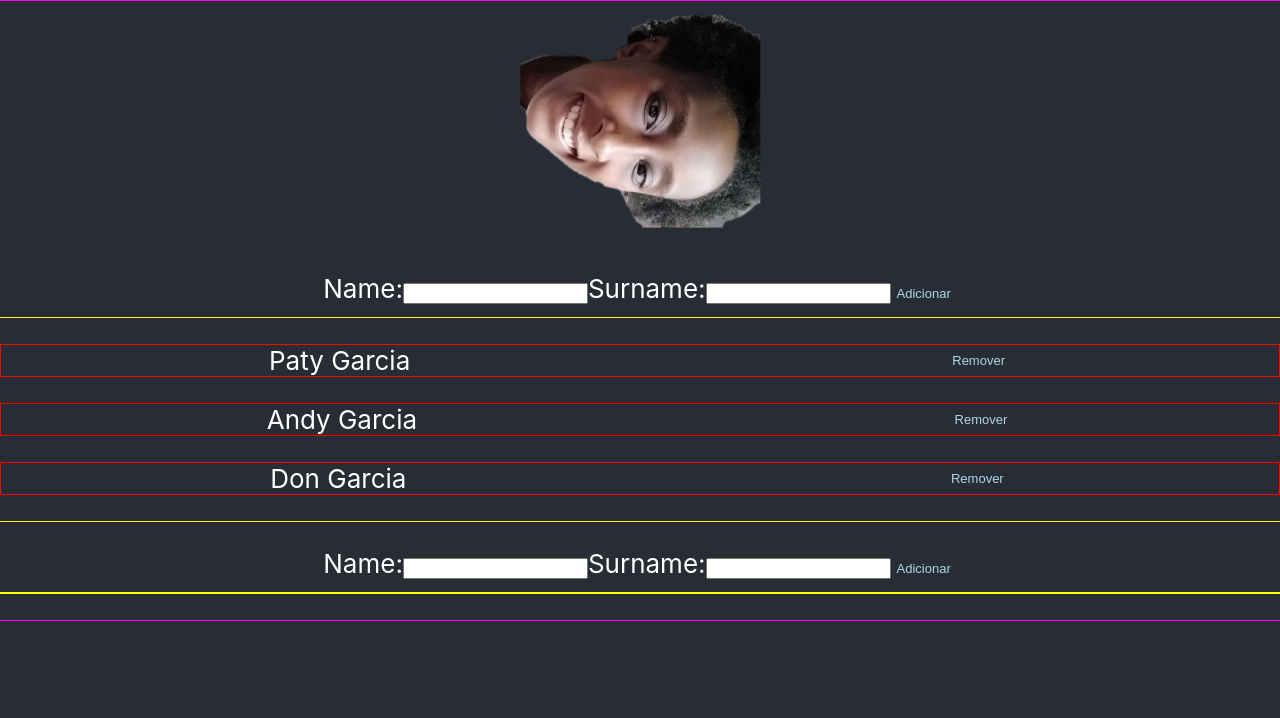
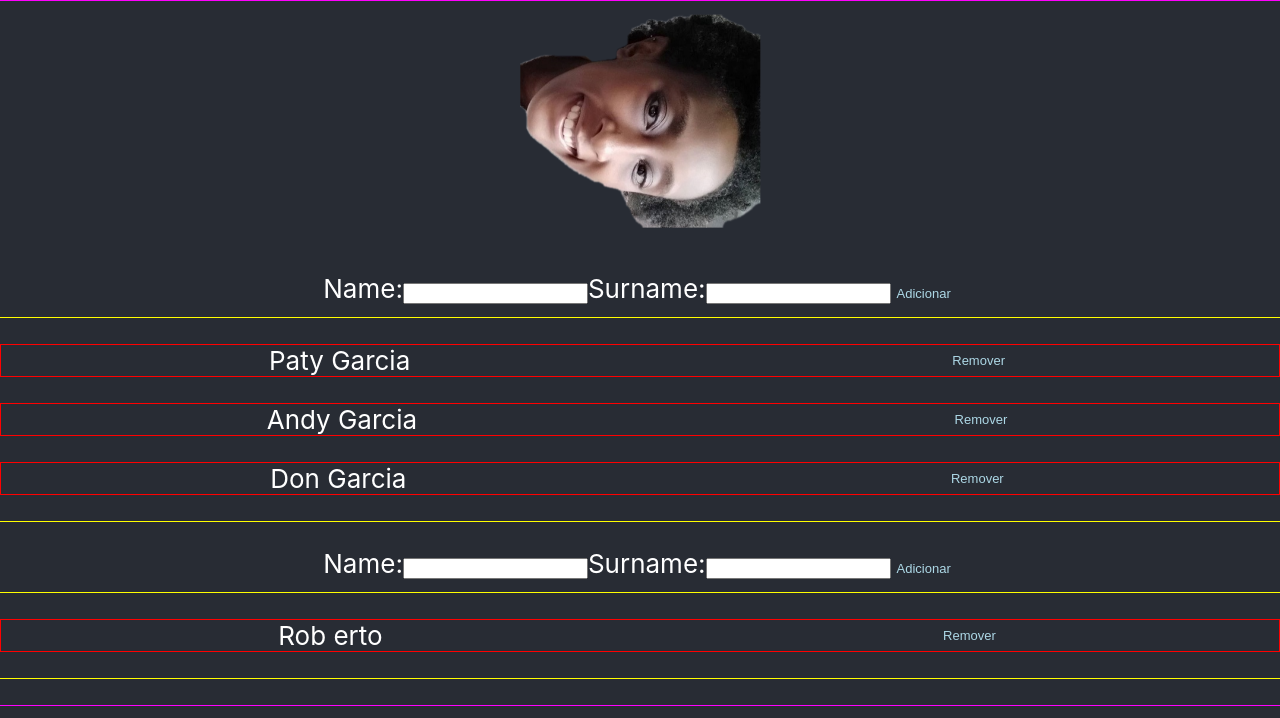
Before and after one commit to brunoterragno/the-queen-project, a React (Create React App) app: page / in a window 1280 px wide. Shown: the top 718 px of the page. Built offline with nearby package versions, Linux system fonts and the light colour scheme.

Commit message:
Refatorado Users

```diff
--- a/src/App.js
+++ b/src/App.js
@@ -12,19 +12,30 @@ class App extends React.Component {
         { name: "Andy", surname: "Garcia" },
         { name: "Don", surname: "Garcia" }
       ],
-      admins: []
+      admins: [{name: "Rob", surname:"erto"}]
     };
 
   }
 
-  removeUser = (removedUser) => {
+  removeUser = (removedUser,type) => {
+    if(type === "user"){
       this.setState({
         ...this.state,
         users: this.state.users.filter(user => user !== removedUser)
     });
   }
+  if(type === "admin" ){
+    this.setState({
+      ...this.state,
+      admins: this.state.admins.filter(user => user !== removedUser)
+    });
 
-  adicionarUser = (name, surname) => {
+  }
+
+}
+
+  adicionarUser = (name, surname, type) => {
+    if(type === "user") {
       this.setState({
         ...this.state,
         users: [...this.state.users,
@@ -32,14 +43,7 @@ class App extends React.Component {
         ]
       })
     }
-  removeAdmin = (removedAdmin) => {
-    this.setState({
-      ...this.state,
-      admins: this.state.admins.filter(user => user !== removedAdmin)
-    });
-  }
-
-  adicionarAdmin = (name, surname) => {
+    if(type === "admin"){
       this.setState({
         ...this.state,
         admins: [...this.state.admins,
@@ -47,13 +51,15 @@ class App extends React.Component {
         ]
       })
     }
+}
+
   render() {
     return (
       <div className="App">
         <header className="App-header">
           <Image />
-          <Users users={this.state.users} adicionarUser={this.adicionarUser} removeUser={this.removeUser} />
-          <Users users={this.state.admins} adicionarUser={this.adicionarAdmin} removeUser={this.removeAdmin} />
+          <Users type= {"user"} users={this.state.users} adicionarUser={this.adicionarUser} removeUser={this.removeUser} />
+          <Users type= {"admin"} users={this.state.admins} adicionarUser={this.adicionarUser} removeUser={this.removeUser} />
         </header>
       </div>
     );
--- a/src/components/Users.js
+++ b/src/components/Users.js
@@ -15,12 +15,12 @@ class Users extends React.Component {
   render() {
     return (
       <p>
-       <Form onClick = {(name, surname)=>this.props.adicionarUser(name,surname)} />
+       <Form onClick = {(name, surname)=>this.props.adicionarUser(name,surname, this.props.type)} />
        <div className="App-list">
           {this.props.users.map(user => (
             <p className="App-list-item">
               {this.getName(user)}
-            <AppButton text="Remover" onClick={()=>this.props.removeUser(user)}/>
+            <AppButton text="Remover" onClick={()=>this.props.removeUser(user, this.props.type)}/>
             </p>
           ))}
         </div>
```
Lines whose indentation alone changed are shown as unchanged.
